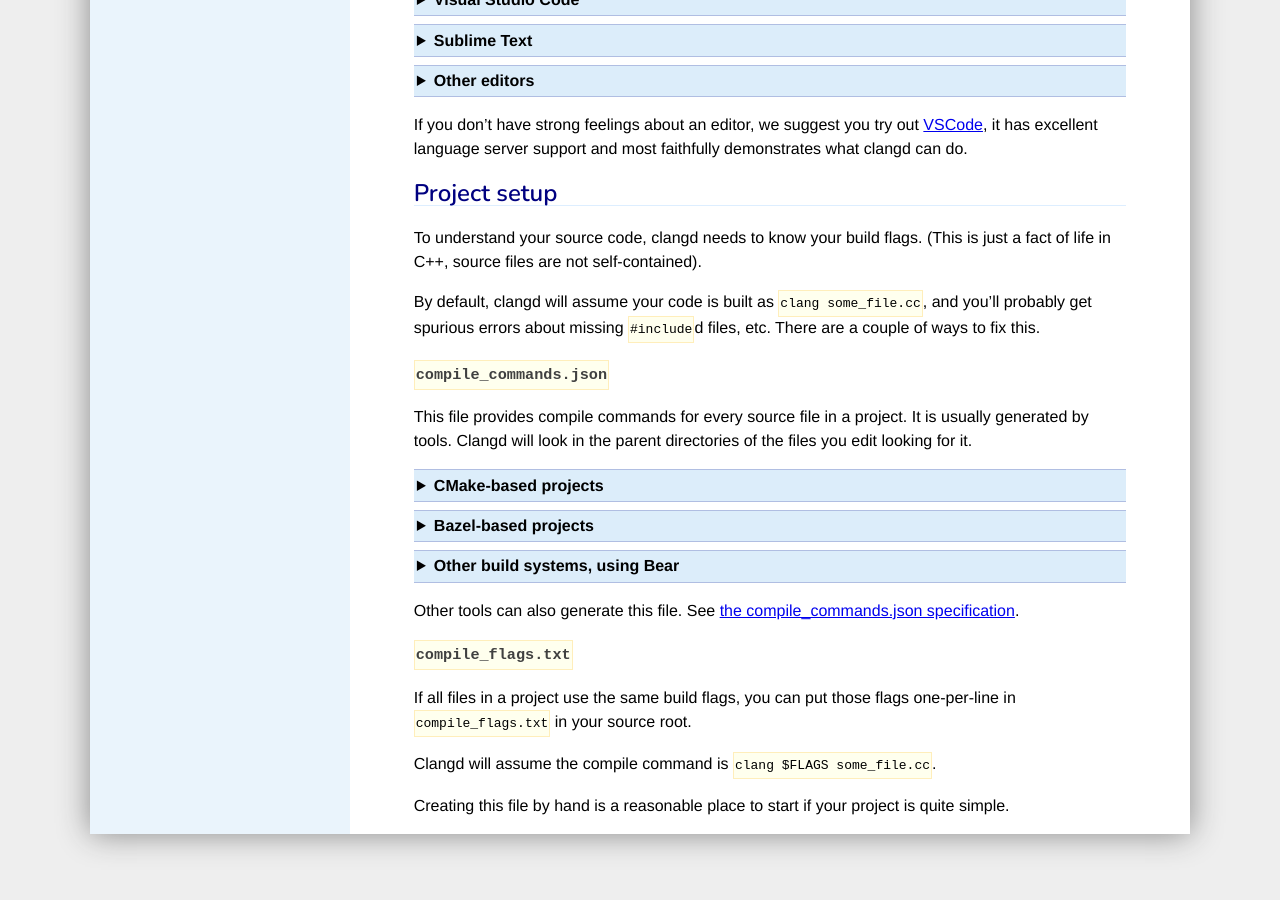
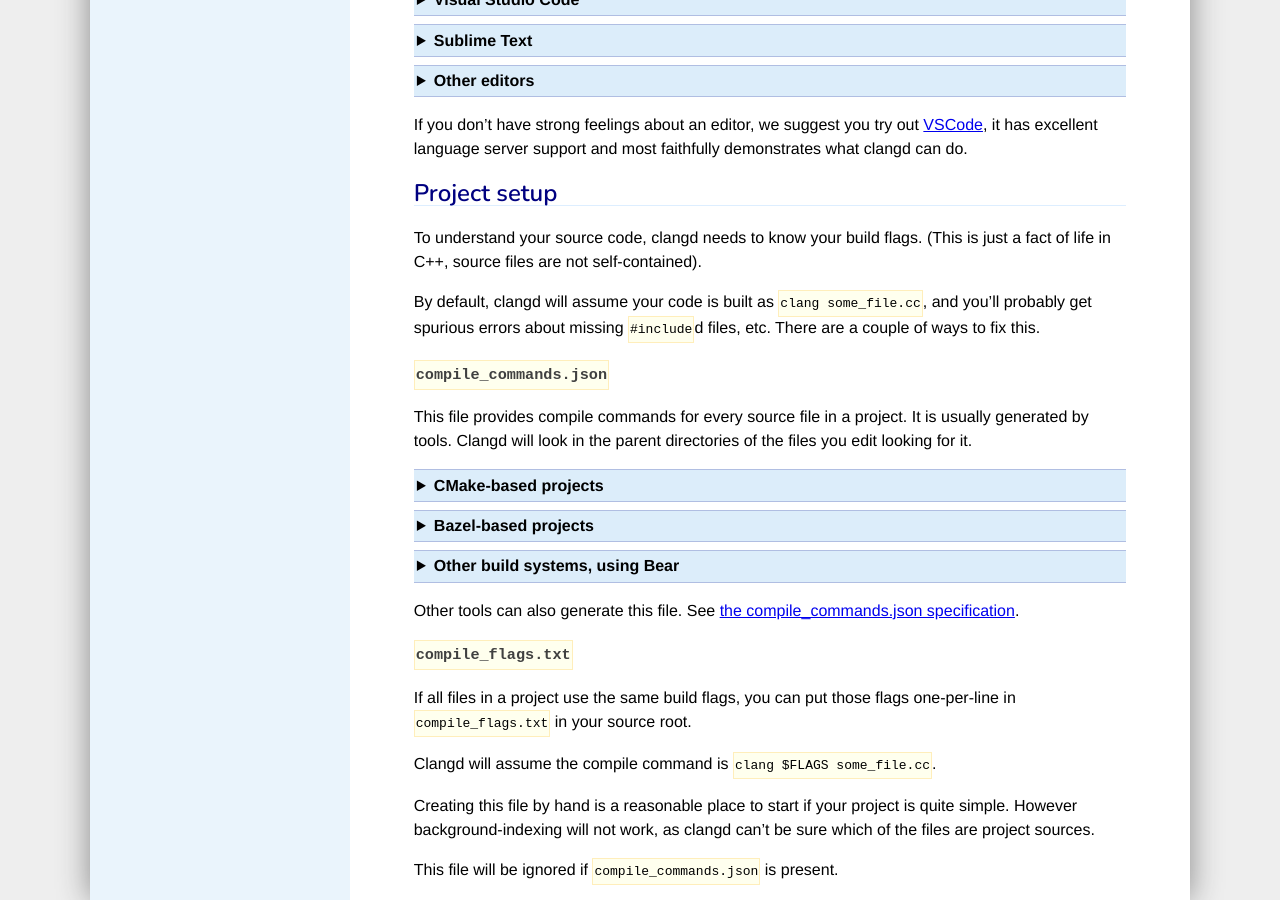
Before and after one commit to llvm/clangd-www, a Jekyll site: the page built from installation.md, in a window 1280 px wide and 900 px high, scrolled down 1090 px. Built offline with Jekyll 4.4.1, drawn with Linux system fonts in a browser that asks for light colours; our own code applies the rules of GitHub Pages for plain Markdown files.

Commit message:
Describe compile_flags.txt caveats
Fixes https://github.com/clangd/clangd/issues/578

```diff
--- a/installation.md
+++ b/installation.md
@@ -312,4 +312,7 @@ flags one-per-line in `compile_flags.txt` in your source root.
 Clangd will assume the compile command is `clang $FLAGS some_file.cc`.
 
 Creating this file by hand is a reasonable place to start if your project is
-quite simple.
+quite simple. However background-indexing will not work, as clangd can't be
+sure which of the files are project sources.
+
+This file will be ignored if `compile_commands.json` is present.
```
